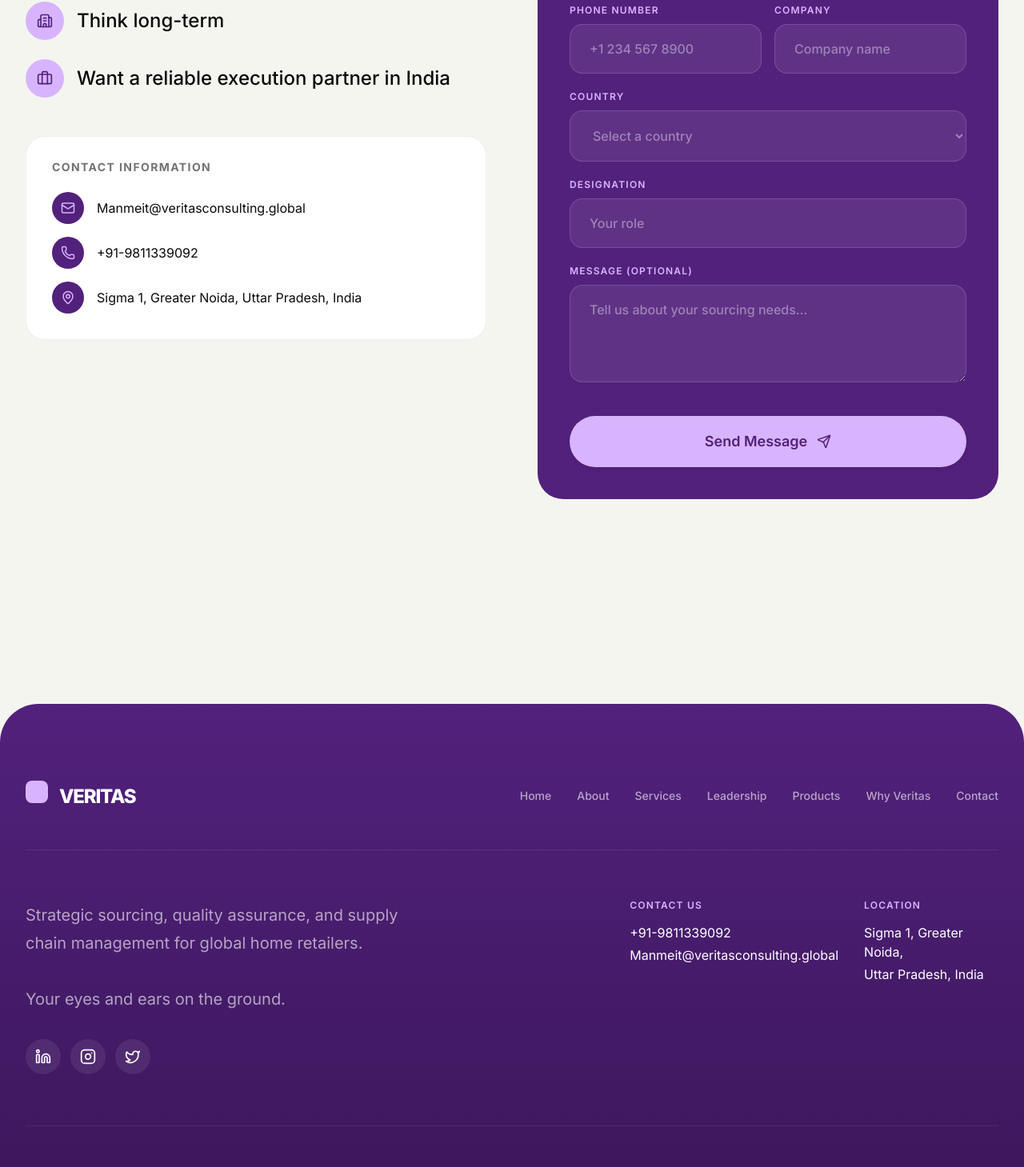
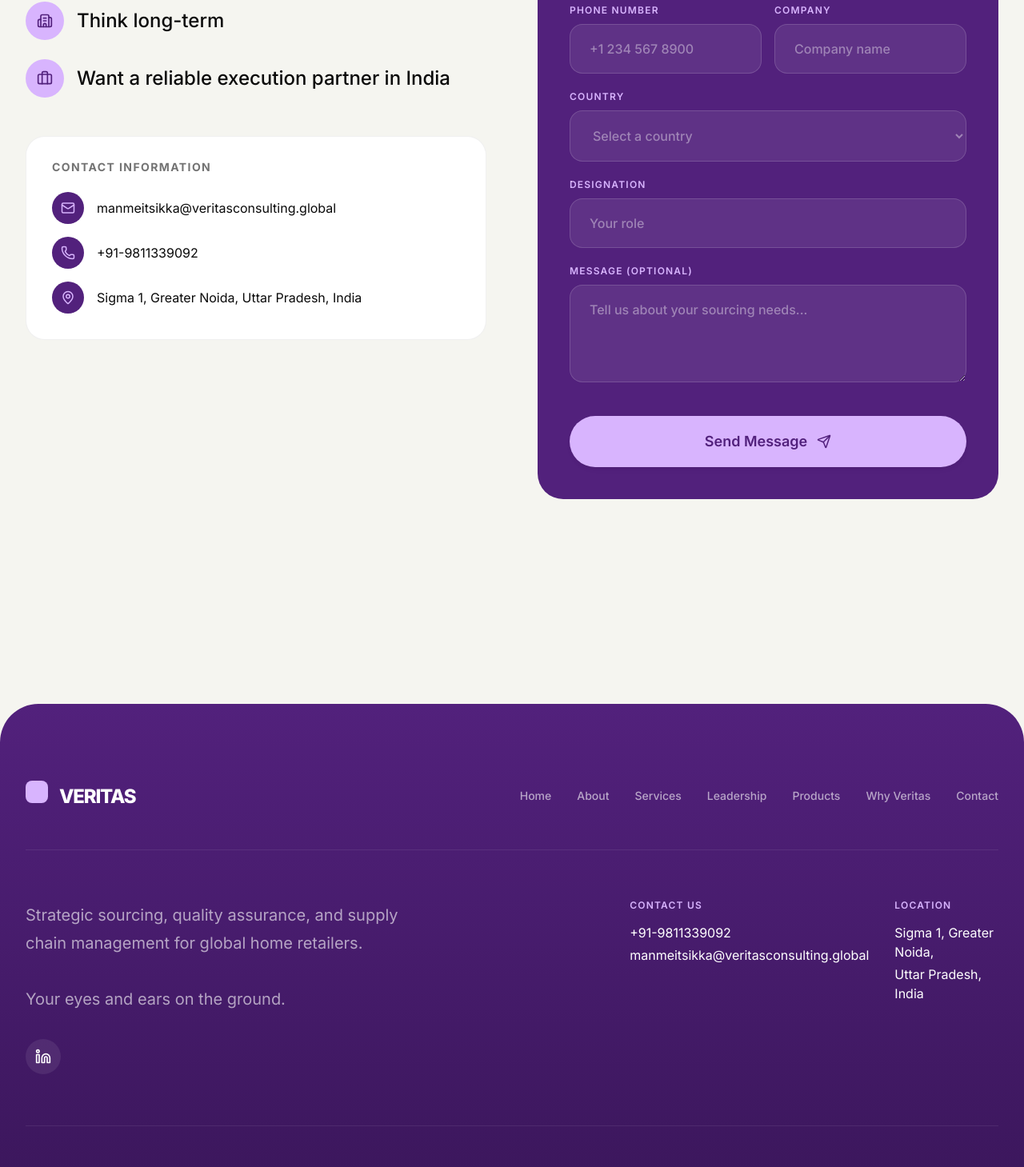
Before and after one commit to prithvie-boop/veritas_web, a React (Vite) app: page /contact in a window 1280 px wide. Shown: the part 1273-2732 px from the top of the page at 80% size. Built offline with nearby package versions, Linux system fonts and the light colour scheme.

Commit message:
fix: update contact email and keep only LinkedIn social link

```diff
--- a/src/components/layout/Footer.jsx
+++ b/src/components/layout/Footer.jsx
@@ -1,5 +1,5 @@
 import { Link } from 'react-router-dom';
-import { Linkedin, Twitter, Instagram, Send } from 'lucide-react';
+import { Linkedin } from 'lucide-react';
 import './Footer.css';
 
 export default function Footer() {
@@ -38,9 +38,7 @@
                             Your eyes and ears on the ground.
                         </p>
                         <div className="footer__socials">
-                            <a href="#" className="social-icon"><Linkedin size={20} /></a>
-                            <a href="#" className="social-icon"><Instagram size={20} /></a>
-                            <a href="#" className="social-icon"><Twitter size={20} /></a>
+                            <a href="https://www.linkedin.com/company/veritasconsulting-global/?viewAsMember=true" target="_blank" rel="noopener noreferrer" className="social-icon"><Linkedin size={20} /></a>
                         </div>
                     </div>
 
@@ -48,7 +46,7 @@
                         <div className="footer__col">
                             <h4>Contact Us</h4>
                             <p>+91-9811339092</p>
-                            <p>Manmeit@veritasconsulting.global</p>
+                            <p>manmeitsikka@veritasconsulting.global</p>
                         </div>
                         <div className="footer__col">
                             <h4>Location</h4>
--- a/src/pages/Contact.jsx
+++ b/src/pages/Contact.jsx
@@ -130,7 +130,7 @@
                                         }}>
                                             <Mail size={18} color="var(--color-accent)" />
                                         </div>
-                                        <span style={{ fontSize: 'var(--font-size-base)' }}>Manmeit@veritasconsulting.global</span>
+                                        <span style={{ fontSize: 'var(--font-size-base)' }}>manmeitsikka@veritasconsulting.global</span>
                                     </div>
 
                                     <div style={{ display: 'flex', alignItems: 'center', gap: 'var(--spacing-4)' }}>
```
